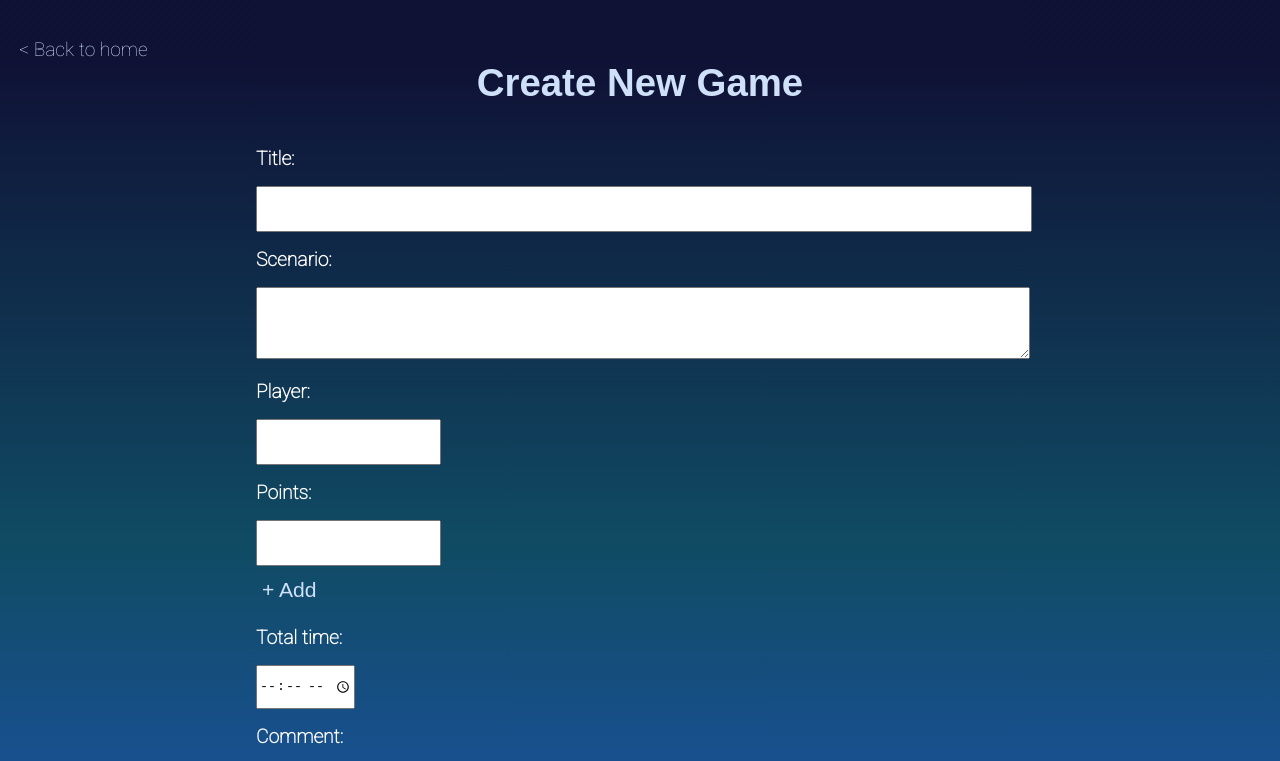
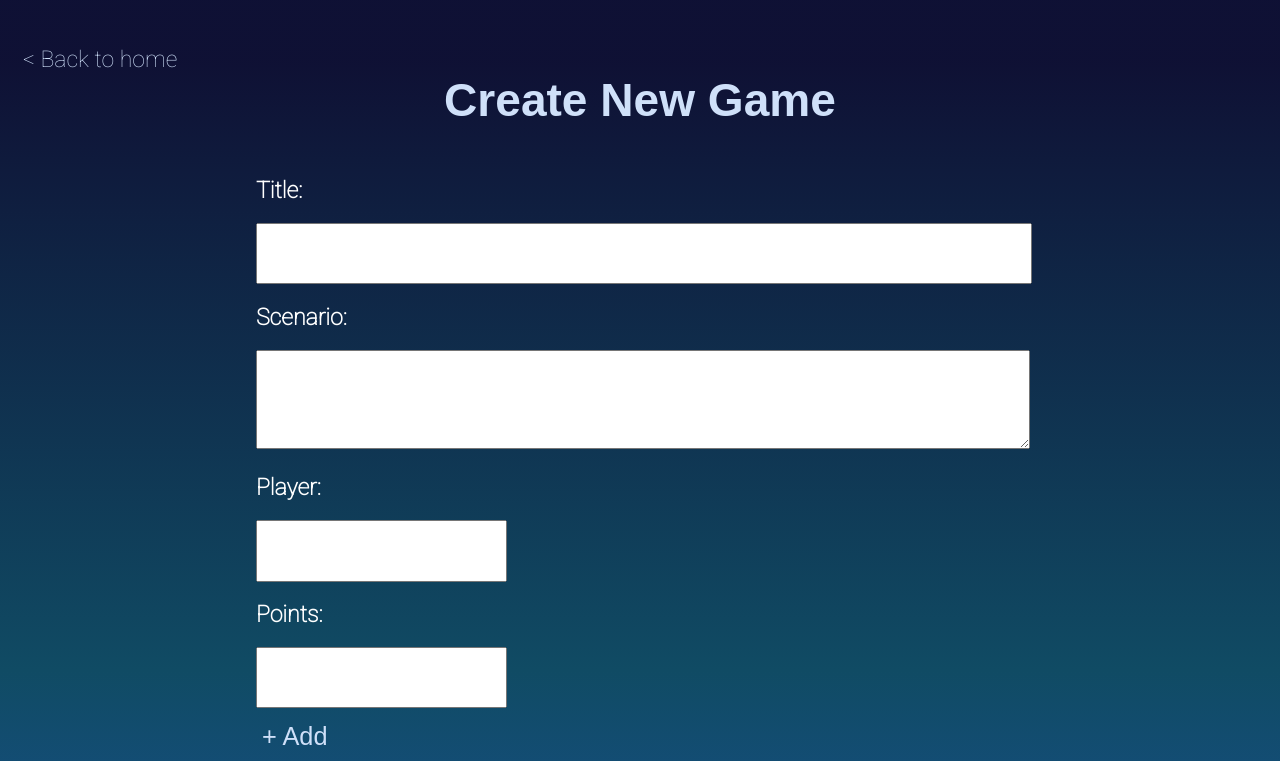
Before and after one commit to midori1727/Board-game-tracker, a React (Create React App) app: page /create in a window 1280 px wide. Shown: the top 761 px of the page. Built offline with nearby package versions, Linux system fonts and the light colour scheme; a web font is replaced by a local one.

Commit message:
added validation

```diff
--- a/package.json
+++ b/package.json
@@ -9,6 +9,7 @@
     "antd": "^4.17.2",
     "react": "^17.0.2",
     "react-dom": "^17.0.2",
+    "react-hook-form": "^7.24.0",
     "react-modal": "^3.14.4",
     "react-redux": "^7.2.6",
     "react-router-dom": "^5.3.0",
--- a/src/components/Button/DefaultButton.jsx
+++ b/src/components/Button/DefaultButton.jsx
@@ -4,7 +4,7 @@ const DefaultButton = (props) => {
 
 	return (
 		<>
-		<button id="Button"　onClick={props.onClick} >{props.ButtonName}</button>
+		<button id="Button"  onClick={props.onClick} >{props.ButtonName}</button>
 		</>
 	)
 }
--- a/src/components/Create/CreateNewGame.css
+++ b/src/components/Create/CreateNewGame.css
@@ -29,11 +29,13 @@ h1.title {
 input {
 	height: 3em;
 	outline: none;
+	font-size: 0.8em;
 }
 
 textarea {
 	height: 3em;
 	outline: none;
+	font-size: 100%;
 }
 
 .selectColor {
@@ -110,6 +112,11 @@ textarea:focus {
 	text-align: center;
 }
 
+.error-message {
+	color: rgb(221, 47, 47);
+	margin-top: 0.2em;
+}
+
 @media screen and (min-width: 769px){
 	.createNewGameForm {
 		width: 60vw;
--- a/src/components/Create/CreateNewGame.jsx
+++ b/src/components/Create/CreateNewGame.jsx
@@ -1,12 +1,11 @@
 import { useEffect, useState } from 'react';
 import { useHistory } from 'react-router-dom';
 import { useDispatch} from 'react-redux';
-import {gameListAddAction} from '../../redux/actions/index'
+import {gameListAddAction} from '../../redux/actions/index';
 import './CreateNewGame.css';
 import Header from '../Header/Header';
 import DefaultButton from '../Button/DefaultButton';
 import { v4 as uuidv4 } from 'uuid';
-
 
 const CreateNewGame = () => {
 
@@ -24,6 +23,15 @@ const CreateNewGame = () => {
 	const [comment, setComment] = useState('');
 	const [createdDate, setCreatedDate] = useState('');
 
+	// validation
+	const [ titleIsValid, setTitleIsValid ] = useState(true);
+	const [ titleErrorMessage, setTitleErrorMessage ] = useState('');
+	const [ memberAndPointsIsValid, setMemberAndPointsIsValid ] = useState(true);
+	const [ memberAndPointsErrorMessage, setMemberAndPointsErrorMessage ] = useState(true);
+	const [ timeIsValid, setTimeIsValid ] = useState(true);
+	const [ timeErrorMessage, setTimeErrorMessage ] = useState('');
+	const [ pointsIsValid, setPointsIsValid ] = useState(true);
+	const [ pointsErrorMessage, setPointsErrorMessage ] = useState('');
 
 	useEffect (() => {
 		const now = new Date();
@@ -31,13 +39,12 @@ const CreateNewGame = () => {
 		let month = ("0"+(now.getMonth() + 1)).slice(-2);
 		let day =  ("0"+now.getDate()).slice(-2);
 		const createdDate = `${year}-${month}-${day}`;
-		console.log(createdDate);
-		setCreatedDate(createdDate)
-
+		setCreatedDate(createdDate);
 	},[])
 
 	const handleChangeTitle = (e) => {
 		setTitle(e.target.value);
+		setTitleIsValid(true);
 	};
 
 	const handleChangeScenario = (e) => {
@@ -50,10 +57,12 @@ const CreateNewGame = () => {
 
 	const handleChangePoints = (e) => {
 		setPoints(e.target.value);
+		setPointsIsValid(true);
 	};
 
 	const handleChangeTime = (e) => {
 		setTime(e.target.value);
+		setTimeIsValid(true);
 	};
 
 	const handleChangeComment  = (e) => {
@@ -75,11 +84,16 @@ const CreateNewGame = () => {
 	const addMember = (e) => {
 		e.preventDefault();
 		if(member === '' || points === '') return
-		if(points.match(/[^0-9]+/)) return
+		if(points.match(/[^0-9]+/)){
+			setPointsIsValid(false);
+			setPointsErrorMessage('Please only use digit');
+			return
+		}
 		// setMemberAndPoints([...memberAndPoints, { 'name': member, 'points': points}]);
 		setMemberAndPoints([...memberAndPoints, { 'name': member, 'points': points, 'color': color}]);
 		setMember('');
 		setPoints('');
+		setMemberAndPointsIsValid(true);
 	};
 
 	const removeMember = (index) => {
@@ -89,24 +103,36 @@ const CreateNewGame = () => {
 	};
 
 	const selectedColor = memberAndPoints.map((select) => {
-		return select.color
+		return select.color;
 	})
+
 
 	const handleSubmit = (e) => {
 		e.preventDefault();
 
-		if(title === '' || scenario === '' || memberAndPoints.length === 0 || time === '' || comment === '' || createdDate === '') return;
+		if( title === '' ) {
+			setTitleIsValid(false);
+			setTitleErrorMessage('Please input title');
+			return
+		}else if (memberAndPoints.length === 0){
+			setMemberAndPointsIsValid(false);
+			setMemberAndPointsErrorMessage('Please add at least one player');
+			return
+		}else if(time === '') {
+			setTimeIsValid(false);
+			setTimeErrorMessage('Please input total time');
+			return
 
-		if(member && points){
-			dispatch(gameListAddAction( {
-				id: id,
-				title: title,
-				scenario: scenario,
-				memberAndPoints: [...memberAndPoints, { 'name': member, 'points': points, 'color': 'white'}],
-				time: time,
-				comment: comment,
-				createdDate: createdDate
-			}));
+		// if(member && points){
+		// 	dispatch(gameListAddAction( {
+		// 		id: id,
+		// 		title: title,
+		// 		scenario: scenario,
+		// 		memberAndPoints: [...memberAndPoints, { 'name': member, 'points': points, 'color': 'white'}],
+		// 		time: time,
+		// 		comment: comment,
+		// 		createdDate: createdDate
+		// 	}));
 		} else {
 			dispatch(gameListAddAction( {
 				id: id,
@@ -131,7 +157,13 @@ const CreateNewGame = () => {
 		<form className="createNewGameForm">
 			<label>
 				<h2 className="createNewGameH2" >Title:</h2>
-				<input className="inputTitle" type="text" value={title} onChange={handleChangeTitle} required/>
+				<input className="inputTitle" type="text" value={title} onChange={handleChangeTitle}  />
+				{!titleIsValid
+				 &&
+				 <div className="error-message">
+					 {titleErrorMessage}
+				 </div>
+				 }
 			</label>
 
 			<label>
@@ -142,14 +174,26 @@ const CreateNewGame = () => {
 			<label>
 				<h2 className="createNewGameH2" >Player:</h2>
 				<input type="text" value={member} maxLength="30" onChange={handleChangeMember}/>
+				{!memberAndPointsIsValid
+				 &&
+				 <div className="error-message">
+					 {memberAndPointsErrorMessage}
+				 </div>
+				 }
 			</label>
 
 			<label>
 				<h2 className="createNewGameH2" >Points:</h2>
-				<input type="text" value={points} onChange={handleChangePoints}/>
+				<input type="text" value={points} onChange={handleChangePoints} />
+				{!pointsIsValid
+				 &&
+				 <div className="error-message">
+					 {pointsErrorMessage}
+				 </div>
+				 }
 			</label>
 
-			<button className="addMemberButton"onClick={addMember}>+ Add</button>
+			<button className="addMemberButton" onClick={addMember}>+ Add</button>
 
 			{memberAndPoints &&
 			<ul>
@@ -167,6 +211,7 @@ const CreateNewGame = () => {
 							<option value="#FF8574">Orange</option>
 							<option value="pink">Pink</option>
 							<option value="lightgray">Gray</option>
+							<option value="rgb(207, 98, 207)">Purple</option>
 						</select>
 					</div>
 				))}
@@ -175,8 +220,13 @@ const CreateNewGame = () => {
 
 			<label>
 				<h2 className="createNewGameH2" >Total time:</h2>
-				{/* <input type="text" value={time} placeholder="〇〇:〇〇" onChange={handleChangeTime}/> */}
-				<input type="time" value={time} placeholder="〇〇:〇〇" onChange={handleChangeTime}/>
+				<input type="time" value={time} onChange={handleChangeTime}/>
+				{!timeIsValid
+				 &&
+				 <div className="error-message">
+					 {timeErrorMessage}
+				 </div>
+				 }
 			</label>
 
 			<label>
@@ -185,7 +235,6 @@ const CreateNewGame = () => {
 			</label>
 			<label >
 			<h2 className="createNewGameH2" >Created date:</h2>
-				{/* <input type="text" value={createdDate} placeholder='2022/01/21' onChange={handleCreatedDate}/> */}
 				<input type="date" value={createdDate} name='createdDate' onChange={handleCreatedDate}/>
 			</label>
 			<div className="addButton">
@@ -193,6 +242,7 @@ const CreateNewGame = () => {
 			</div>
 		</form>
 		</div>
+
 		</>
 	)
 };
--- a/src/components/EditGame/EditGame.css
+++ b/src/components/EditGame/EditGame.css
@@ -11,11 +11,13 @@
 input {
 	height: 3em;
 	outline: none;
+	font-size: 0.8em;
 }
 
 textarea {
 	height: 3em;
 	outline: none;
+	font-size: 100%;
 }
 
 .editGameH2 {
--- a/src/index.css
+++ b/src/index.css
@@ -7,6 +7,7 @@ body {
     sans-serif;
   -webkit-font-smoothing: antialiased;
   -moz-osx-font-smoothing: grayscale;
+  font-size: 1.2em;
 }
 
 code {
```
Also changed, not shown: 1 other file (tests, documents, lock files or other folders).
